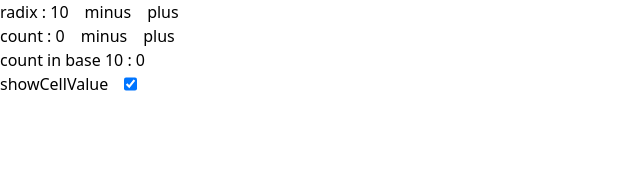
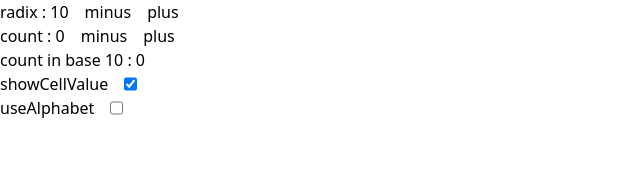
Before and after one commit to mazeneko/numeration-animation, an Angular app: page / in a window 1280 px wide. Shown: the top 186 px of the page, without its empty margins (0-640 px from the left). Built offline with nearby package versions, Linux system fonts and the light colour scheme.

Commit message:
9よりあとの数をアルファベットで代用するかどうかのオプション

```diff
--- a/src/app/app.component.ts
+++ b/src/app/app.component.ts
@@ -41,6 +41,10 @@ import { FormsModule } from '@angular/forms';
         <label>showCellValue</label>
         <input type="checkbox" [(ngModel)]="showCellValue" />
       </div>
+      <div class="flex gap-4">
+        <label>useAlphabet</label>
+        <input type="checkbox" [(ngModel)]="useAlphabet" />
+      </div>
     </div>
 
     <div
@@ -55,7 +59,11 @@ import { FormsModule } from '@angular/forms';
           [class.bg-gray-100]="!cell.show"
         >
           @if (showCellValue()) {
-            {{ cell.value }}
+            @if (useAlphabet()) {
+              {{ cell.value.toString(radix()) }}
+            } @else {
+              {{ cell.value }}
+            }
           }
         </div>
       }
@@ -74,6 +82,7 @@ import { FormsModule } from '@angular/forms';
 })
 export class AppComponent {
   readonly showCellValue = signal(true);
+  readonly useAlphabet = signal(false);
   readonly radix = signal(10);
   readonly cellCountPerCol = computed(() => this.radix() - 1);
   readonly cellSize = 32;
```
